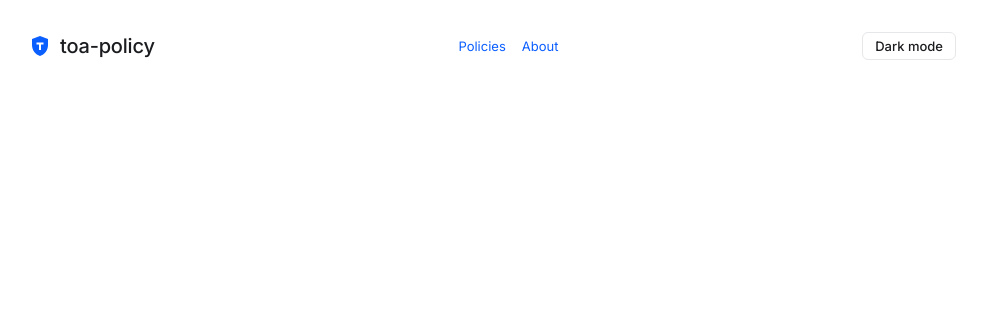
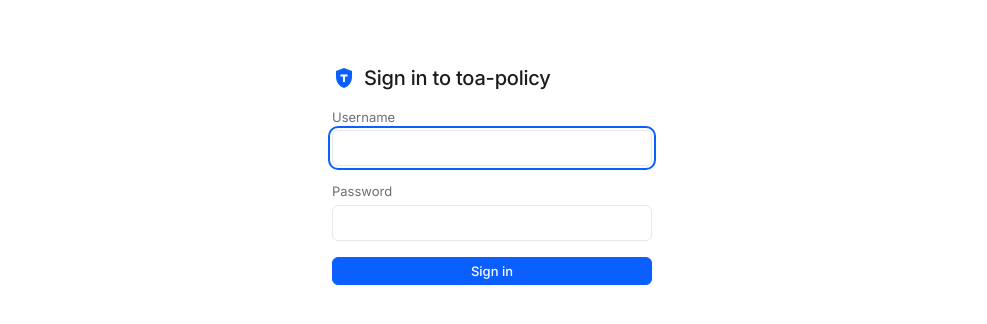
Before and after one commit to djhardy99/toa, a React (Vite) app in the folder apps/toa-policy/: page /login in a window 1280 px wide. Shown: the top 324 px of the page, without its empty margins (148-1135 px from the left). Built offline with nearby package versions, Linux system fonts and the light colour scheme.

Commit message:
policies tab

```diff
--- /dev/null
+++ b/apps/toa-policy/src/Login.tsx
@@ -0,0 +1,35 @@
+import { Navigate } from "react-router";
+import { useAuth } from "./auth.js";
+import { Logo } from "./Logo.js";
+
+export function Login() {
+  const { user, login } = useAuth();
+  if (user) return <Navigate to="/" replace />;
+
+  return (
+    <form
+      className="form"
+      onSubmit={(e) => {
+        e.preventDefault();
+        const data = new FormData(e.currentTarget);
+        // ponytail: fake check, any non-empty username and password signs in. Call the API here.
+        const name = String(data.get("username")).trim();
+        if (name && data.get("password")) login(name);
+      }}
+    >
+      <h1 className="brand">
+        <Logo />
+        Sign in to toa-policy
+      </h1>
+      <label>
+        Username
+        <input name="username" autoComplete="username" required autoFocus />
+      </label>
+      <label>
+        Password
+        <input name="password" type="password" autoComplete="current-password" required />
+      </label>
+      <button className="button button-primary">Sign in</button>
+    </form>
+  );
+}
--- /dev/null
+++ b/apps/toa-policy/src/Policies.tsx
@@ -0,0 +1,96 @@
+import { useState } from "react";
+
+// An empty policy: just a name and id. The judge, prompt and versions come later (docs/schemas.md).
+type Policy = { id: string; name: string; updatedAt: string };
+
+const STORAGE_KEY = "policies";
+const SEED: Policy[] = [{ id: "jailbreak", name: "Jailbreak", updatedAt: "2026-09-30" }];
+
+// ponytail: policies live in localStorage. Replace with GET/POST /policies once the API exists.
+function load(): Policy[] {
+  try {
+    return JSON.parse(localStorage.getItem(STORAGE_KEY) ?? "") as Policy[];
+  } catch {
+    return SEED;
+  }
+}
+
+// "No secrets leakage" -> "no-secrets-leakage", the kebab-case id format from docs/schemas.md.
+const slug = (name: string) => name.toLowerCase().replace(/[^a-z0-9]+/g, "-").replace(/^-|-$/g, "");
+
+export function Policies() {
+  const [policies, setPolicies] = useState(load);
+  const [creating, setCreating] = useState(false);
+  const [error, setError] = useState("");
+
+  const create = (name: string) => {
+    const id = slug(name);
+    if (!id) return setError("Name needs at least one letter or number.");
+    if (policies.some((p) => p.id === id)) return setError(`A policy with id "${id}" already exists.`);
+    const next = [{ id, name: name.trim(), updatedAt: new Date().toISOString().slice(0, 10) }, ...policies];
+    localStorage.setItem(STORAGE_KEY, JSON.stringify(next));
+    setPolicies(next);
+    setCreating(false);
+    setError("");
+  };
+
+  return (
+    <>
+      <div className="section-header">
+        <h2>Policies</h2>
+        {!creating && (
+          <button className="button button-primary" onClick={() => setCreating(true)}>
+            New policy
+          </button>
+        )}
+      </div>
+
+      {creating && (
+        <form
+          className="inline-form"
+          onSubmit={(e) => {
+            e.preventDefault();
+            create(String(new FormData(e.currentTarget).get("name")));
+          }}
+        >
+          <input name="name" placeholder="Policy name" required autoFocus />
+          <button className="button button-primary">Create</button>
+          <button
+            type="button"
+            className="button"
+            onClick={() => {
+              setCreating(false);
+              setError("");
+            }}
+          >
+            Cancel
+          </button>
+          {error && <span className="error">{error}</span>}
+        </form>
+      )}
+
+      <table>
+        <thead>
+          <tr>
+            <th>Name</th>
+            <th>Id</th>
+            <th>Latest</th>
+            <th>Updated</th>
+          </tr>
+        </thead>
+        <tbody>
+          {policies.map((p) => (
+            <tr key={p.id}>
+              <td>{p.name}</td>
+              <td className="mono">{p.id}</td>
+              <td>
+                <span className="badge badge-draft">draft only</span>
+              </td>
+              <td className="muted">{p.updatedAt}</td>
+            </tr>
+          ))}
+        </tbody>
+      </table>
+    </>
+  );
+}
--- /dev/null
+++ b/apps/toa-policy/src/auth.tsx
@@ -0,0 +1,35 @@
+import { createContext, useContext, useState, type ReactNode } from "react";
+import { Navigate, Outlet } from "react-router";
+
+type Auth = { user: string | null; login: (user: string) => void; logout: () => void };
+
+const AuthContext = createContext<Auth | null>(null);
+
+// ponytail: the signed-in user is just a name in localStorage. Replace with a session from the API
+// (local admin first, then OIDC per docs/design.md) once a server exists.
+export function AuthProvider({ children }: { children: ReactNode }) {
+  const [user, setUser] = useState(() => localStorage.getItem("user"));
+
+  const login = (name: string) => {
+    localStorage.setItem("user", name);
+    setUser(name);
+  };
+  const logout = () => {
+    localStorage.removeItem("user");
+    setUser(null);
+  };
+
+  return <AuthContext value={{ user, login, logout }}>{children}</AuthContext>;
+}
+
+export function useAuth(): Auth {
+  const auth = useContext(AuthContext);
+  if (!auth) throw new Error("useAuth must be used inside AuthProvider");
+  return auth;
+}
+
+// Layout route: renders the nested routes only when signed in.
+export function RequireAuth() {
+  const { user } = useAuth();
+  return user ? <Outlet /> : <Navigate to="/login" replace />;
+}
--- a/apps/toa-policy/src/index.tsx
+++ b/apps/toa-policy/src/index.tsx
@@ -1,8 +1,11 @@
 import { useEffect, useState } from "react";
 import { createRoot } from "react-dom/client";
-import { BrowserRouter, Link, Route, Routes } from "react-router";
+import { BrowserRouter, Link, Outlet, Route, Routes } from "react-router";
 import { About } from "./About.js";
+import { AuthProvider, RequireAuth, useAuth } from "./auth.js";
+import { Login } from "./Login.js";
 import { Logo } from "./Logo.js";
+import { Policies } from "./Policies.js";
 
 type Theme = "light" | "dark";
 
@@ -30,7 +33,8 @@
   );
 }
 
-function App() {
+function Layout() {
+  const { user, logout } = useAuth();
   return (
     <>
       <div className="page-header">
@@ -42,18 +46,36 @@
           <Link to="/">Policies</Link>
           <Link to="/about">About</Link>
         </nav>
-        <ThemeToggle />
+        <div className="nav">
+          <ThemeToggle />
+          <button className="button" onClick={logout}>
+            Sign out ({user})
+          </button>
+        </div>
       </div>
-      <Routes>
-        <Route path="/" element={<p className="muted">Policies will appear here.</p>} />
-        <Route path="/about" element={<About />} />
-      </Routes>
+      <Outlet />
     </>
+  );
+}
+
+function App() {
+  return (
+    <Routes>
+      <Route path="/login" element={<Login />} />
+      <Route element={<RequireAuth />}>
+        <Route element={<Layout />}>
+          <Route path="/" element={<Policies />} />
+          <Route path="/about" element={<About />} />
+        </Route>
+      </Route>
+    </Routes>
   );
 }
 
 createRoot(document.getElementById("app")!).render(
   <BrowserRouter>
-    <App />
+    <AuthProvider>
+      <App />
+    </AuthProvider>
   </BrowserRouter>,
 );
--- a/apps/toa-policy/src/styles.css
+++ b/apps/toa-policy/src/styles.css
@@ -86,6 +86,39 @@
 .nav {
   display: flex;
   gap: var(--space-4);
+}
+
+.form {
+  display: grid;
+  gap: var(--space-4);
+  max-width: 320px;
+  margin: var(--space-8) auto;
+}
+.form label {
+  display: grid;
+  gap: var(--space-1);
+  color: var(--muted);
+}
+input {
+  padding: var(--space-2) var(--space-3);
+  border: 1px solid var(--border);
+  border-radius: var(--radius);
+  background: var(--bg);
+  color: var(--text);
+  font: inherit;
+}
+
+.inline-form {
+  display: flex;
+  align-items: center;
+  gap: var(--space-2);
+  margin-bottom: var(--space-4);
+}
+.inline-form input {
+  flex: 1;
+}
+.error {
+  color: var(--bad-text);
 }
 
 a {
```
Also changed, not shown: 2 other files (tests, documents, lock files or other folders).
